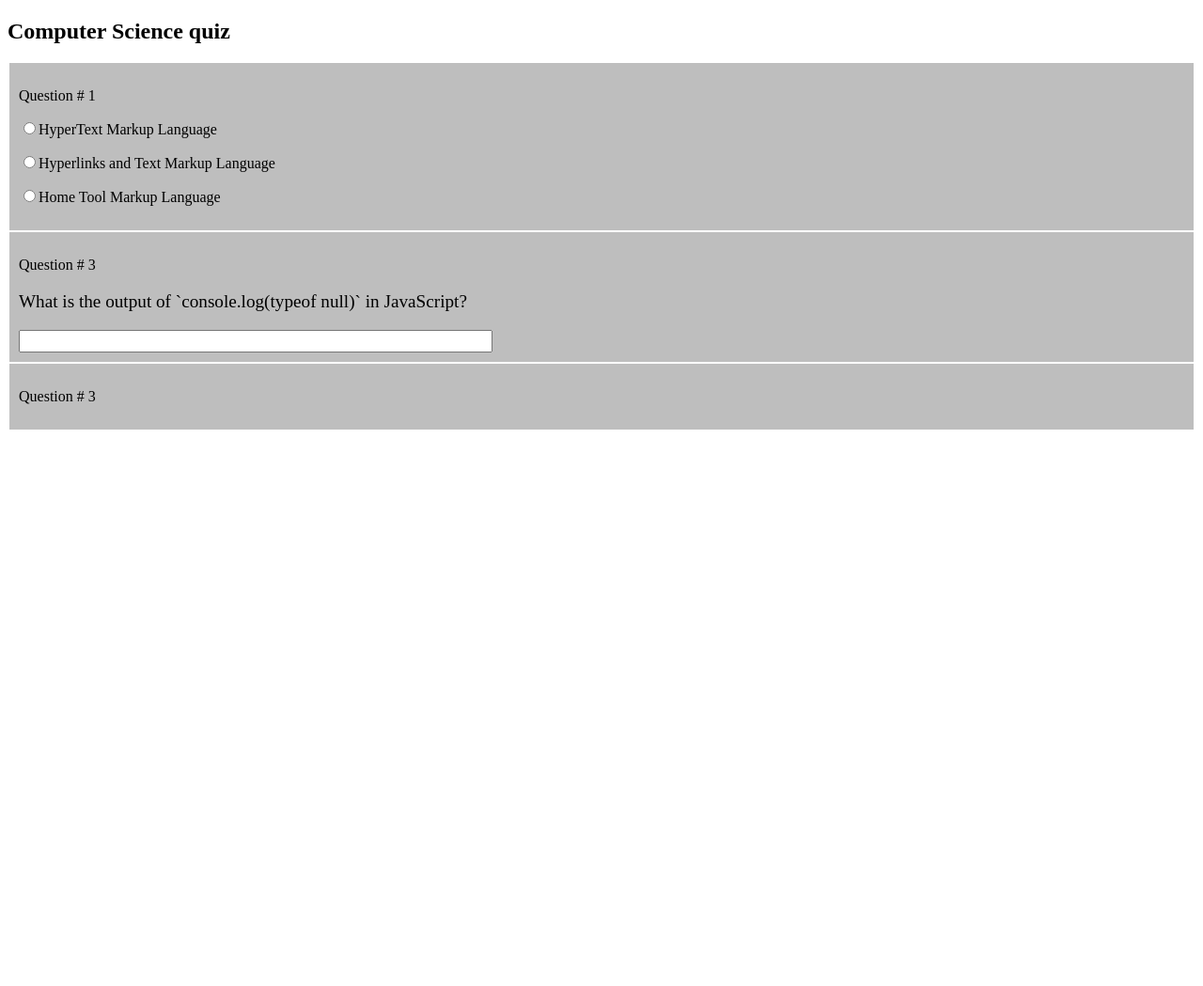
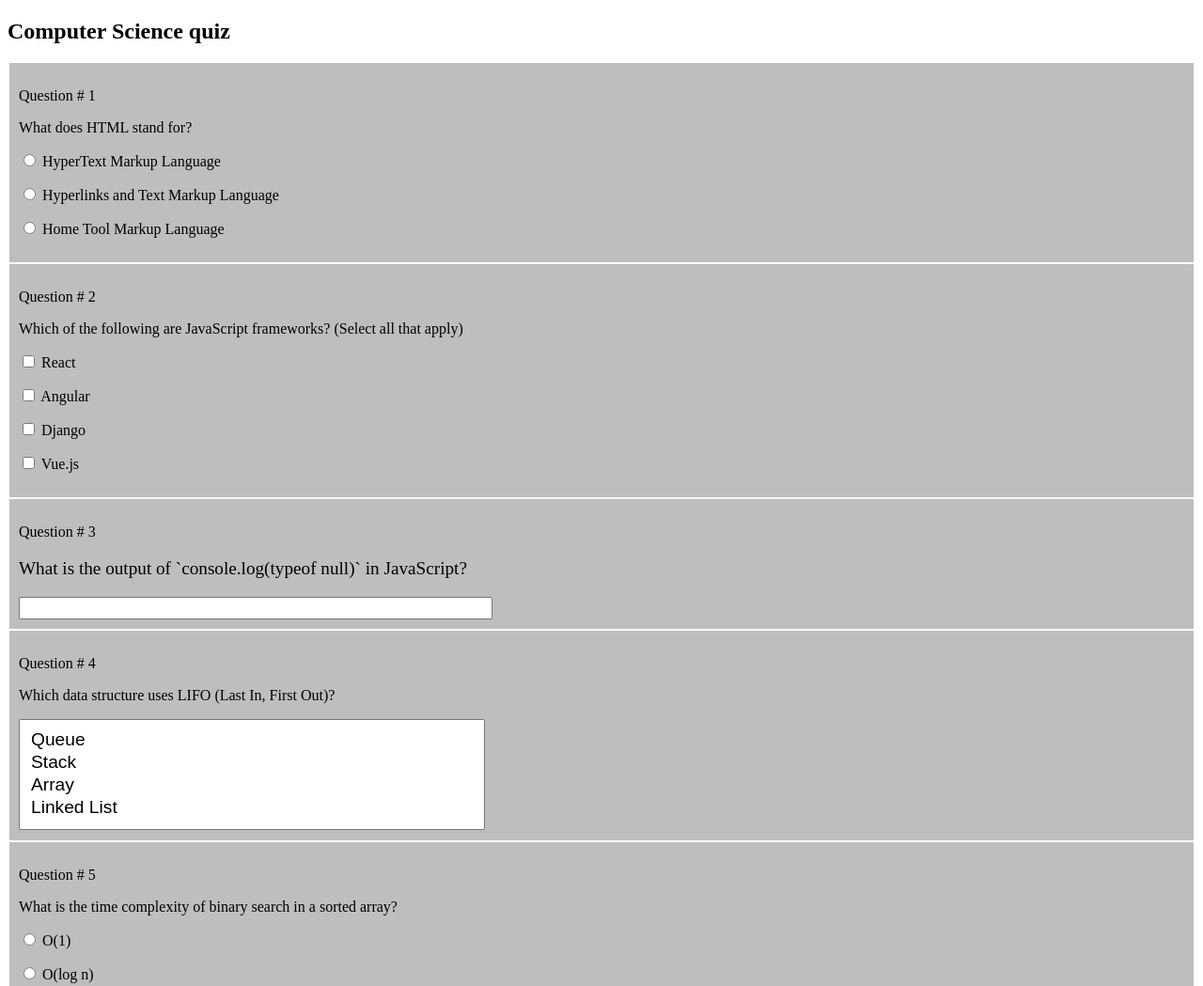
Before and after one commit to hanzalakhan010/forms, a website: page web/pages/index.html in a window 1280 px wide. Shown: the top 1049 px of the page at 94% size. Before the commit the page ends 800 px from the top, so only its background shows below. Drawn offline with Linux system fonts and the light colour scheme.

Commit message:
implemented basic functionality

```diff
--- a/web/css/styles.css
+++ b/web/css/styles.css
@@ -11,3 +11,9 @@ div.queDiv{
     padding: 10px;
     margin: 2px;
 }
+select{
+    font-size: larger;
+    outline: none;
+    width: 40%;
+    padding: 10px;
+}
--- a/web/js/script.js
+++ b/web/js/script.js
@@ -1,34 +1,88 @@
-
-
-function render(){
-    fetch('../js/questions.json')
-    .then((res)=>res.json())
-    .then((data)=>{
-        console.log(data)
-        ques = data.questions
-        for(let i = 0 ;i<ques.length;i++){
-            switch(ques[i].type){
-                case 'text':{
-                    document.getElementById('mainDiv').innerHTML+=`
-                    <div class = 'queDiv' id = 'que-${i+1}'>
-                        <p>Question # ${i+1}</p>
+function render() {
+  fetch("../js/questions.json")
+    .then((res) => res.json())
+    .then((data) => {
+      ques = data.questions;
+      for (let i = 0; i < ques.length; i++) {
+        switch (ques[i].type) {
+          case "text": {
+            document.getElementById("mainDiv").innerHTML += `
+                    <div class = 'queDiv' id = 'que-${i + 1}'>
+                        <p>Question # ${i + 1}</p>
                         <p class = 'ques'>${ques[i].question}</p>
                         <input class = 'ans' type = 'text'/>
                     </div>
-                    `
-                }
-                case "radio":{
-                    document.getElementById('mainDiv').innerHTML+=`
-                    <div class = 'queDiv' id = 'que-${i+1}'>
-                        <p>Question # ${i+1}</p>`
-                    ques[i].options.map((option)=>{
-                        document.getElementById(`que-${i+1}`).innerHTML+=`
+                    `;
+            break;
+          }
+          case "radio": {
+            document.getElementById("mainDiv").innerHTML += `
+                        <div class = 'queDiv' id = 'que-${i + 1}'>
+                            <p>Question # ${i + 1}</p>
+                            <p>${ques[i].question}</p>
+                            `;
 
-                        <p><input type = radio name = '${option.text}'><span>${option.text}</span></input></p>
-                        `
-                    })
-                }
-            }
+            ques[i].options.map((option) => {
+              document.getElementById(`que-${i + 1}`).innerHTML += `
+
+                            <p>
+                                <input type = "radio" name = 'que-${
+                                  i + 1
+                                }' value = '${option.text}' id = 'que-${
+                i + 1
+              }-${option.text.slice(0, 15)}' />
+                                <label for ='que-${i + 1}-${option.text.slice(
+                0,
+                15
+              )}' >${option.text}</lable>
+                            </p>
+                            `;
+              document.getElementById("mainDiv").innerHTML += "</div>";
+            });
+            break;
+          }
+          case "list": {
+            document.getElementById("mainDiv").innerHTML += `
+                        <div class = 'queDiv' id = 'que-${i + 1}'>
+                            <p>Question # ${i + 1}</p>
+                            <p>${ques[i].question}</p>
+                            <select id = 'que-${i + 1}-select' multiple>
+                        `;
+            ques[i].options.map((option)=>{
+                document.getElementById(`que-${i + 1}-select`).innerHTML+=`
+                    <option>${option.text}</option>
+                `
+                document.getElementById('mainDiv').innerHTML+='</select>'
+            })
+        break
+          }
+          case 'checkbox':{
+            document.getElementById("mainDiv").innerHTML += `
+                        <div class = 'queDiv' id = 'que-${i + 1}'>
+                            <p>Question # ${i + 1}</p>
+                            <p>${ques[i].question}</p>
+                            `;
+
+            ques[i].options.map((option) => {
+              document.getElementById(`que-${i + 1}`).innerHTML += `
+
+                            <p>
+                                <input type = "checkbox" name = 'que-${
+                                  i + 1
+                                }' value = '${option.text}' id = 'que-${
+                i + 1
+              }-${option.text.slice(0, 15)}' />
+                                <label for ='que-${i + 1}-${option.text.slice(
+                0,
+                15
+              )}' >${option.text}</lable>
+                            </p>
+                            `;
+              document.getElementById("mainDiv").innerHTML += "</div>";
+            });
+            break;
+          }
         }
-    })
+      }
+    });
 }
```
